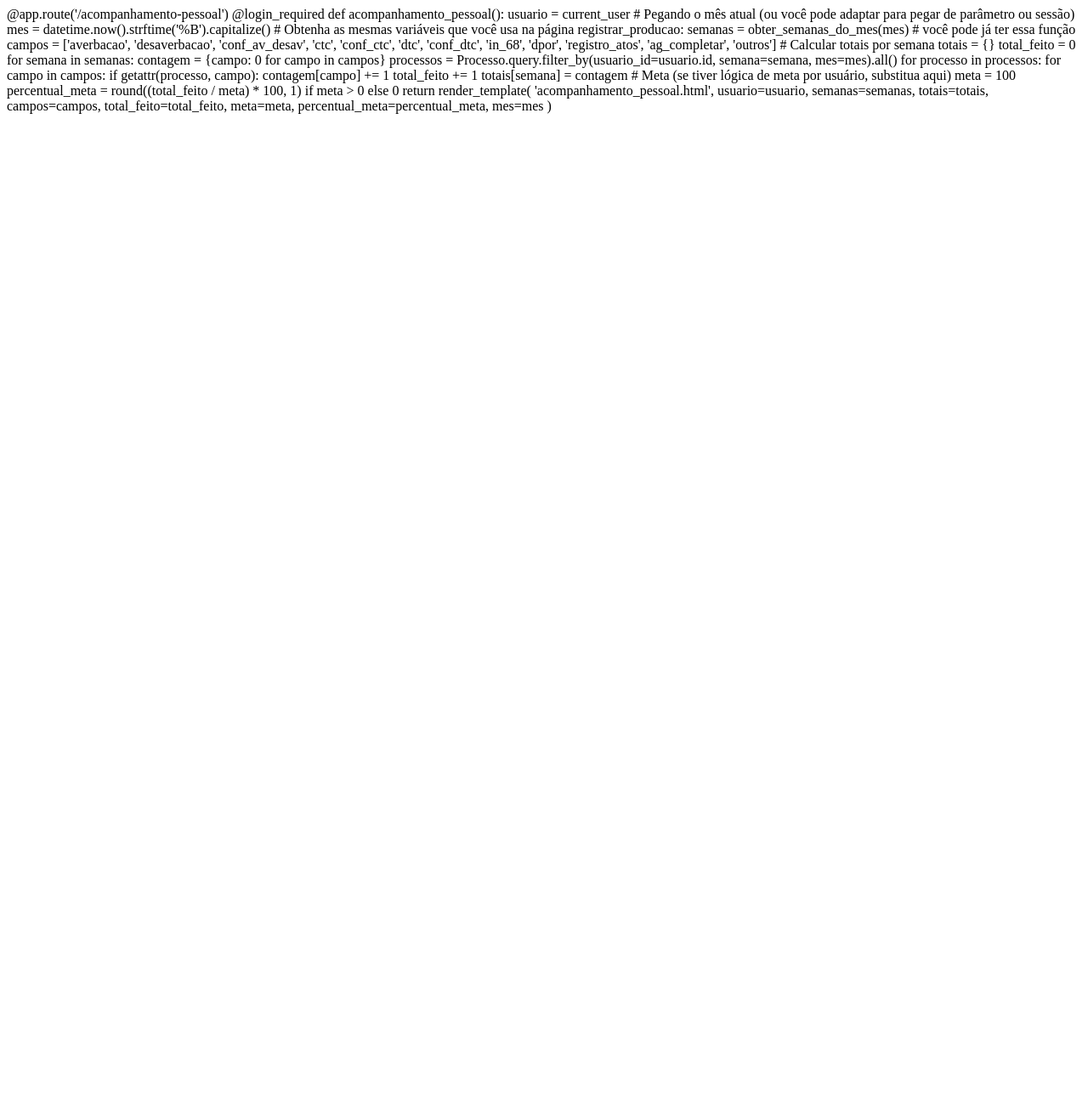
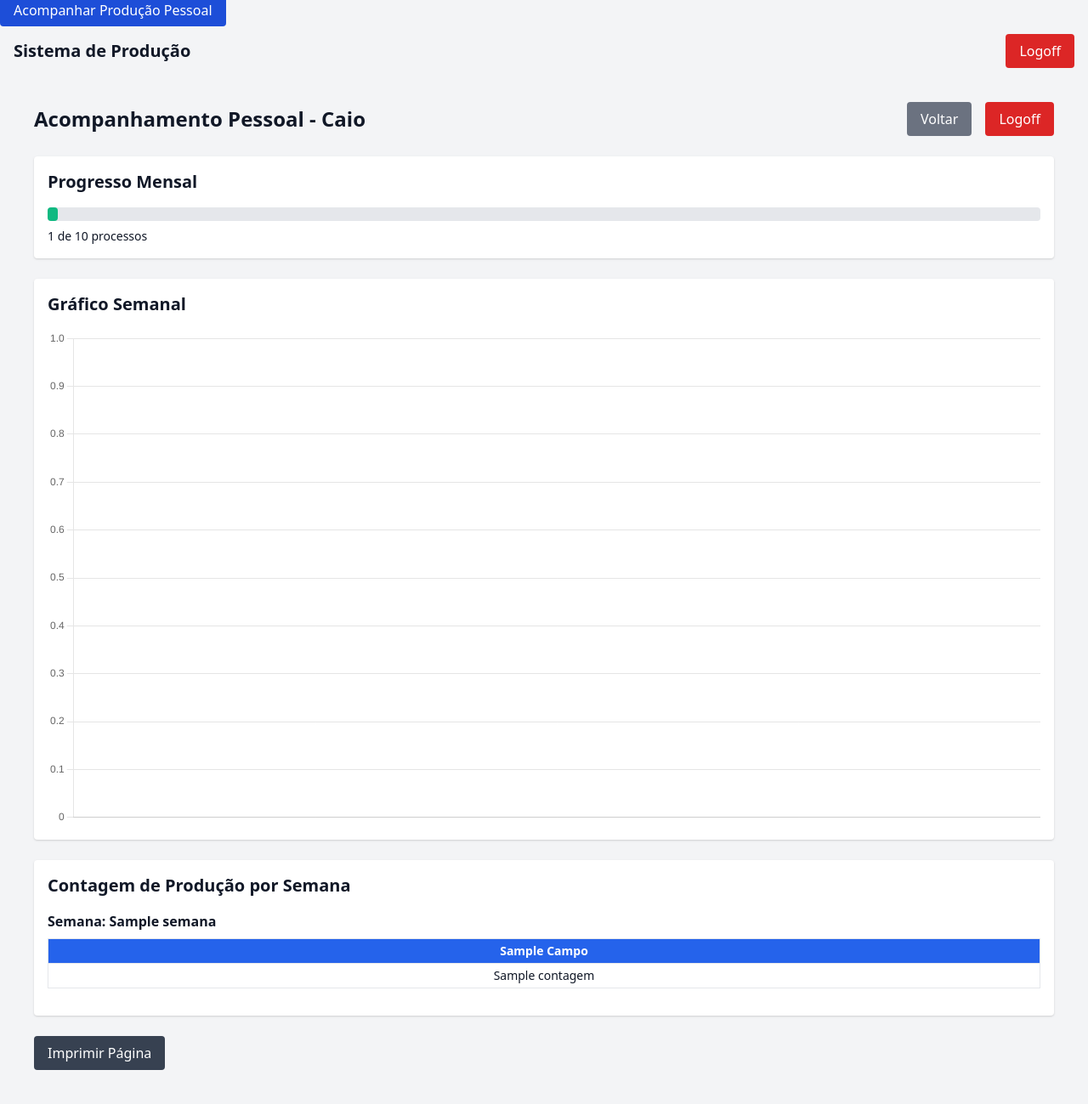
Before and after one commit to albertjr99/sistema_producao, a Flask app: template templates/acompanhamento_pessoal.html in a window 1280 px wide. Shown: the whole page at 85% size. Before the commit the page ends 134 px from the top, so only its background shows below. Run offline with Flask 3, Linux system fonts and the light colour scheme; the template is opened without the code that fills it: values that come from a table or form of the project are taken from there, most other values are stand-ins (such as "Sample title", 1, 10 or a date in 2020).

Commit message:
Update acompanhamento_pessoal.html

```diff
--- a/templates/acompanhamento_pessoal.html
+++ b/templates/acompanhamento_pessoal.html
@@ -1,41 +1,92 @@
-@app.route('/acompanhamento-pessoal')
-@login_required
-def acompanhamento_pessoal():
-    usuario = current_user
+{% extends 'base.html' %}
+{% block content %}
+<div class="p-6">
+  <div class="flex justify-between items-center mb-6">
+    <h1 class="text-2xl font-bold">Acompanhamento Pessoal - {{ usuario.nome }}</h1>
+    <div class="flex gap-4">
+      <a href="{{ url_for('registrar_producao') }}" class="bg-gray-500 text-white px-4 py-2 rounded hover:bg-gray-600">Voltar</a>
+      <a href="{{ url_for('logout') }}" class="bg-red-600 text-white px-4 py-2 rounded hover:bg-red-700">Logoff</a>
+    </div>
+  </div>
 
-    # Pegando o mês atual (ou você pode adaptar para pegar de parâmetro ou sessão)
-    mes = datetime.now().strftime('%B').capitalize()
+  <div class="bg-white p-4 rounded shadow mb-6">
+    <h2 class="text-xl font-semibold mb-4">Progresso Mensal</h2>
+    <div class="w-full h-4 bg-gray-200 rounded">
+      <div class="h-4 bg-green-500 rounded" style="width: {{ percentual_meta }}%"></div>
+    </div>
+    <p class="text-sm mt-2">{{ total_feito }} de {{ meta }} processos</p>
+  </div>
 
-    # Obtenha as mesmas variáveis que você usa na página registrar_producao:
-    semanas = obter_semanas_do_mes(mes)  # você pode já ter essa função
-    campos = ['averbacao', 'desaverbacao', 'conf_av_desav', 'ctc', 'conf_ctc', 'dtc',
-              'conf_dtc', 'in_68', 'dpor', 'registro_atos', 'ag_completar', 'outros']
+  <div class="bg-white p-4 rounded shadow mb-6">
+    <h2 class="text-xl font-semibold mb-4">Gráfico Semanal</h2>
+    <canvas id="graficoProducao"></canvas>
+  </div>
 
-    # Calcular totais por semana
-    totais = {}
-    total_feito = 0
-    for semana in semanas:
-        contagem = {campo: 0 for campo in campos}
-        processos = Processo.query.filter_by(usuario_id=usuario.id, semana=semana, mes=mes).all()
-        for processo in processos:
-            for campo in campos:
-                if getattr(processo, campo):
-                    contagem[campo] += 1
-                    total_feito += 1
-        totais[semana] = contagem
+  <div class="bg-white p-4 rounded shadow">
+    <h2 class="text-xl font-semibold mb-4">Contagem de Produção por Semana</h2>
+    {% for semana, contagem in totais.items() %}
+    <div class="mb-4">
+      <h3 class="font-semibold mb-2">Semana: {{ semana }}</h3>
+      <table class="min-w-full border text-sm">
+        <thead class="bg-blue-600 text-white">
+          <tr>
+            {% for campo in campos %}
+            <th class="border px-2 py-1">{{ campo.replace('_', ' ') | title }}</th>
+            {% endfor %}
+          </tr>
+        </thead>
+        <tbody>
+          <tr>
+            {% for campo in campos %}
+            <td class="border px-2 py-1 text-center">{{ contagem[campo] }}</td>
+            {% endfor %}
+          </tr>
+        </tbody>
+      </table>
+    </div>
+    {% endfor %}
+  </div>
 
-    # Meta (se tiver lógica de meta por usuário, substitua aqui)
-    meta = 100
-    percentual_meta = round((total_feito / meta) * 100, 1) if meta > 0 else 0
+  <div class="mt-6">
+    <button onclick="window.print()" class="bg-gray-700 text-white px-4 py-2 rounded hover:bg-gray-800">
+      Imprimir Página
+    </button>
+  </div>
+</div>
 
-    return render_template(
-        'acompanhamento_pessoal.html',
-        usuario=usuario,
-        semanas=semanas,
-        totais=totais,
-        campos=campos,
-        total_feito=total_feito,
-        meta=meta,
-        percentual_meta=percentual_meta,
-        mes=mes
-    )
+<script src="https://cdn.jsdelivr.net/npm/chart.js"></script>
+<script>
+  const ctx = document.getElementById('graficoProducao').getContext('2d');
+  const semanas = {{ semanas|tojson }};
+  const campos = {{ campos|tojson }};
+  const totais = {{ totais|tojson }};
+
+  const dadosPorCampo = campos.map(campo => ({
+    label: campo.replace(/_/g, ' ').toUpperCase(),
+    data: semanas.map(semana => totais[semana][campo]),
+    backgroundColor: 'rgba(54, 162, 235, 0.5)',
+    borderColor: 'rgba(54, 162, 235, 1)',
+    borderWidth: 1
+  }));
+
+  new Chart(ctx, {
+    type: 'bar',
+    data: {
+      labels: semanas,
+      datasets: dadosPorCampo
+    },
+    options: {
+      responsive: true,
+      scales: {
+        x: {
+          stacked: true
+        },
+        y: {
+          beginAtZero: true,
+          stacked: true
+        }
+      }
+    }
+  });
+</script>
+{% endblock %}
```
